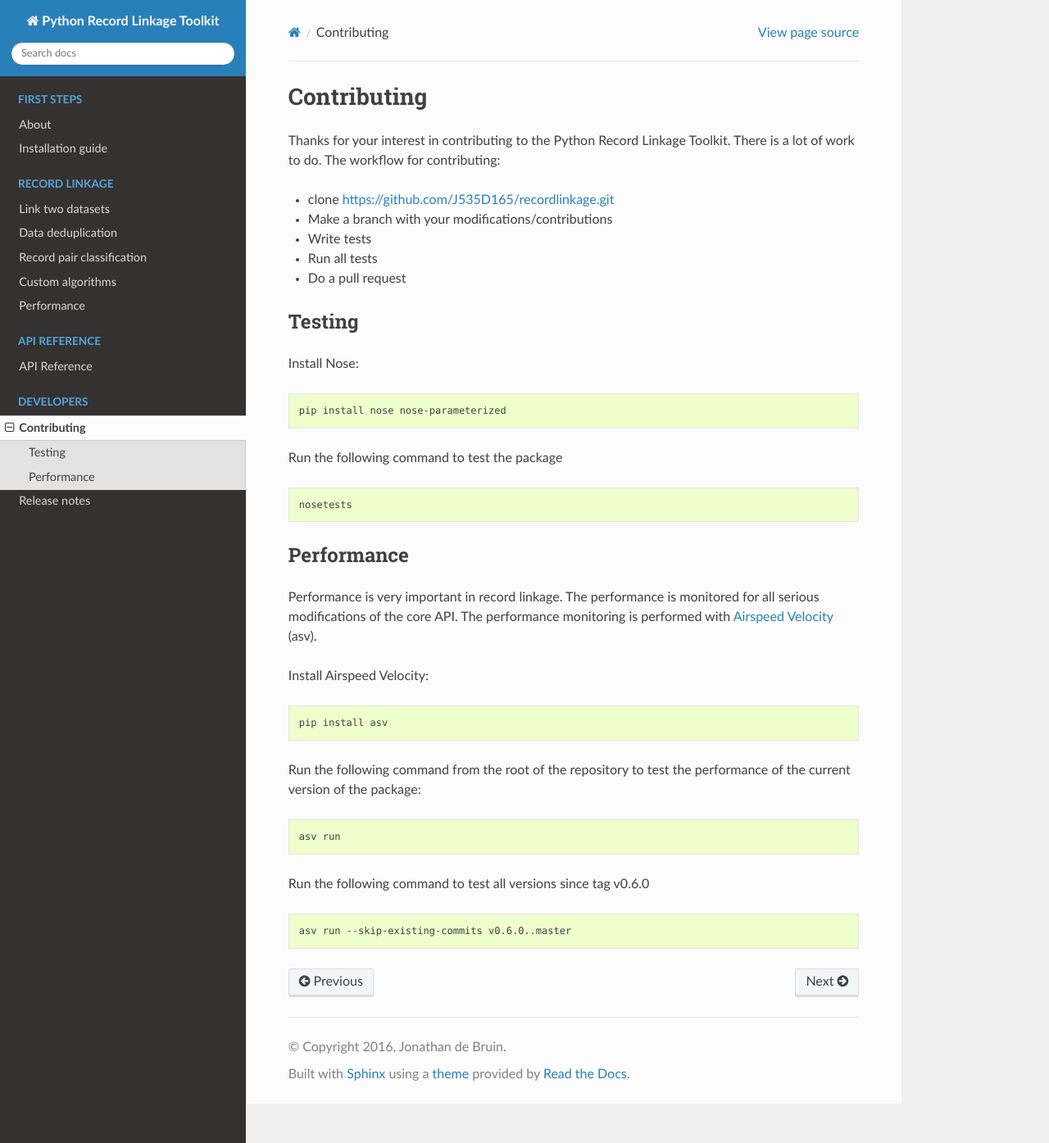
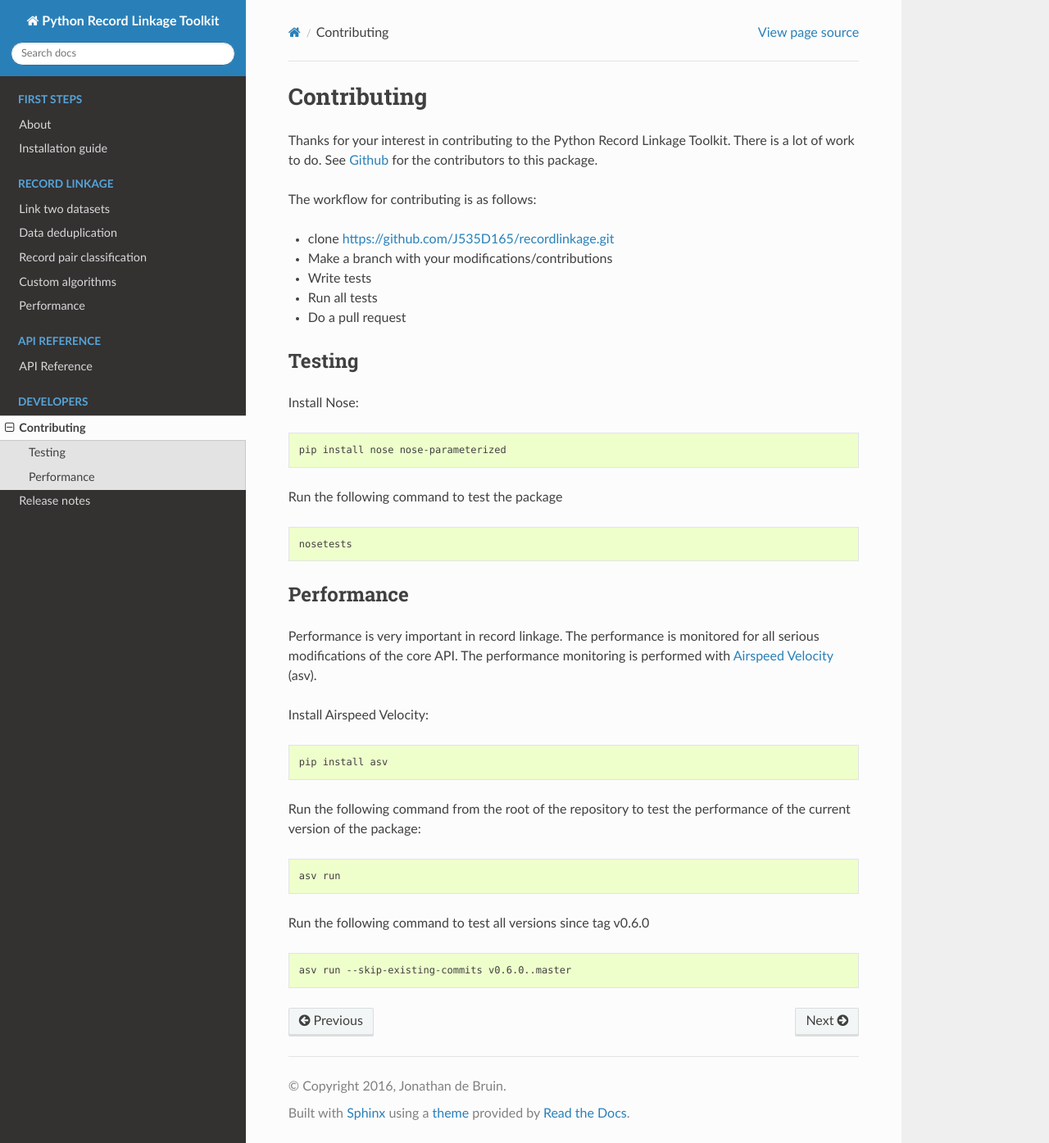
Before and after one commit to J535D165/recordlinkage, a Sphinx documentation site: the page built from docs/contributing.rst, in a window 1280 px wide and 1395 px high. Shown: the whole window at 82% size. Built offline with Sphinx 7.4.7 and the Read the Docs theme 2.0.0, drawn with Linux system fonts in a browser that asks for light colours.

Commit message:
Add link to contributors to docs

```diff
--- a/docs/contributing.rst
+++ b/docs/contributing.rst
@@ -3,7 +3,10 @@ Contributing
 ************
 
 Thanks for your interest in contributing to the Python Record Linkage Toolkit.
-There is a lot of work to do. The workflow for contributing:
+There is a lot of work to do. See `Github <https://github.com/J535D165/recordlinkage/graphs/contributors>`_
+for the contributors to this package.
+
+The workflow for contributing is as follows:
 
 - clone https://github.com/J535D165/recordlinkage.git
 - Make a branch with your modifications/contributions
```
